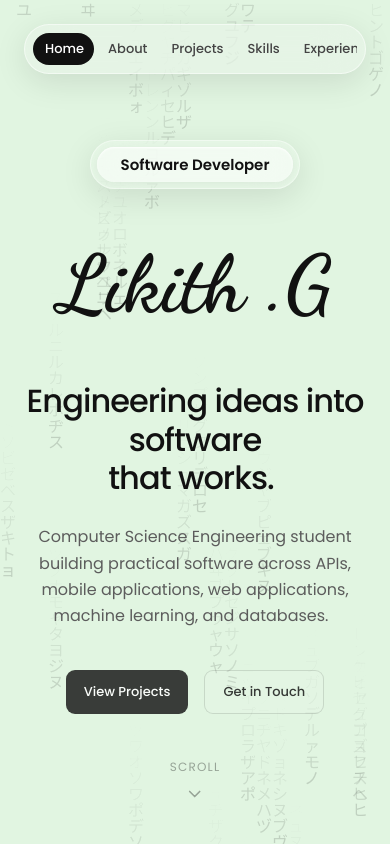
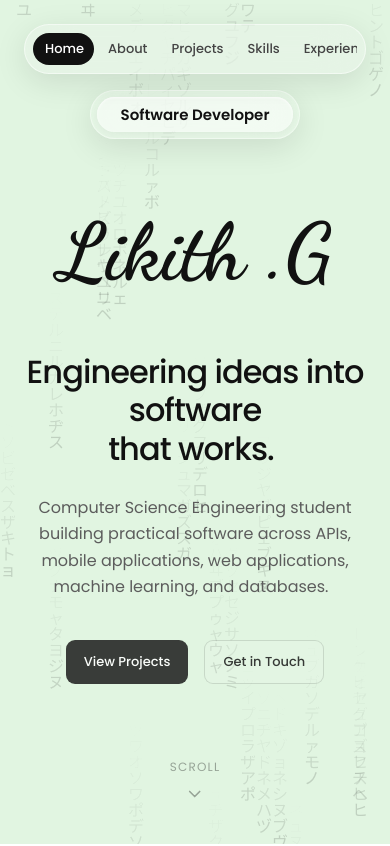
Before and after one commit to likithg2/Portfolio, a React (Vite) app: page / in a window 390 px wide. Shown: the top 846 px of the page. Built offline with nearby package versions, Linux system fonts and the light colour scheme.

Commit message:
fix: mobile badge below navbar, desktop spacing restored to 150%

```diff
--- a/src/components/Hero.jsx
+++ b/src/components/Hero.jsx
@@ -48,10 +48,17 @@ const TypewriterText = ({ text, start, speed = 30, onComplete, showCursor }) =>
 };
 
 export default function Hero() {
-  const [step, setStep] = useState(0); // 0 = Name animating, 1 = H1, 2 = P, 3 = Done
+  const [step, setStep] = useState(0);
   const [isMounted, setIsMounted] = useState(false);
   const [nameVisible, setNameVisible] = useState(false);
+  const [isMobile, setIsMobile] = useState(() => window.innerWidth < 768);
   const heroRef = useRef(null);
+
+  useEffect(() => {
+    const handleResize = () => setIsMobile(window.innerWidth < 768);
+    window.addEventListener('resize', handleResize);
+    return () => window.removeEventListener('resize', handleResize);
+  }, []);
 
   useEffect(() => {
     setIsMounted(true);
@@ -73,7 +80,17 @@ export default function Hero() {
     <section
       id="top"
       className="hero-section"
-      style={{ minHeight: '100vh', display: 'flex', flexDirection: 'column', justifyContent: 'center', alignItems: 'center', textAlign: 'center', paddingTop: '100px', paddingBottom: '120px', position: 'relative' }}
+      style={{
+        minHeight: '100vh',
+        display: 'flex',
+        flexDirection: 'column',
+        justifyContent: isMobile ? 'flex-start' : 'center',
+        alignItems: 'center',
+        textAlign: 'center',
+        paddingTop: isMobile ? '90px' : '100px',
+        paddingBottom: '120px',
+        position: 'relative'
+      }}
       ref={heroRef}
     >
 
@@ -87,7 +104,7 @@ export default function Hero() {
           padding: '6px',
           boxShadow: '0 8px 32px rgba(0,0,0,0.1)',
           border: '1px solid rgba(255,255,255,0.4)',
-          marginBottom: '12px',
+          marginBottom: isMobile ? '28px' : '18px',
           opacity: isMounted ? 1 : 0,
           transform: isMounted ? 'translateY(0)' : 'translateY(-20px)',
           transition: 'all 0.8s cubic-bezier(0.23, 1, 0.32, 1)',
@@ -112,7 +129,7 @@ export default function Hero() {
           position: 'relative',
           width: '100%',
           maxWidth: '800px',
-          height: '125px',
+          height: isMobile ? '130px' : '188px',
           margin: '0 auto 16px auto',
           display: 'flex',
           justifyContent: 'center',
```
